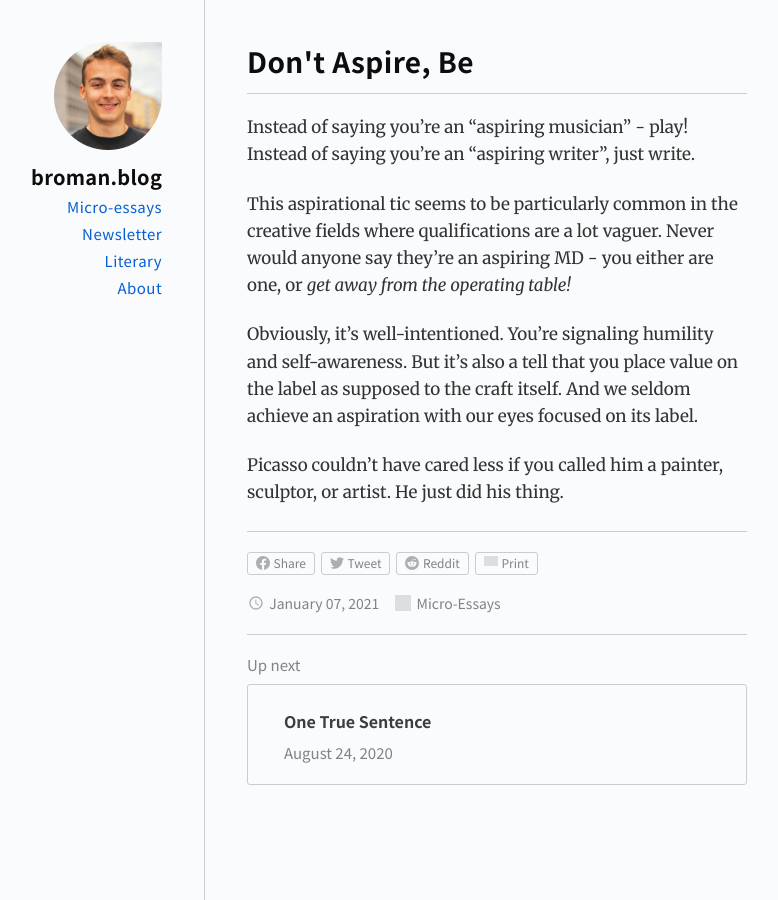
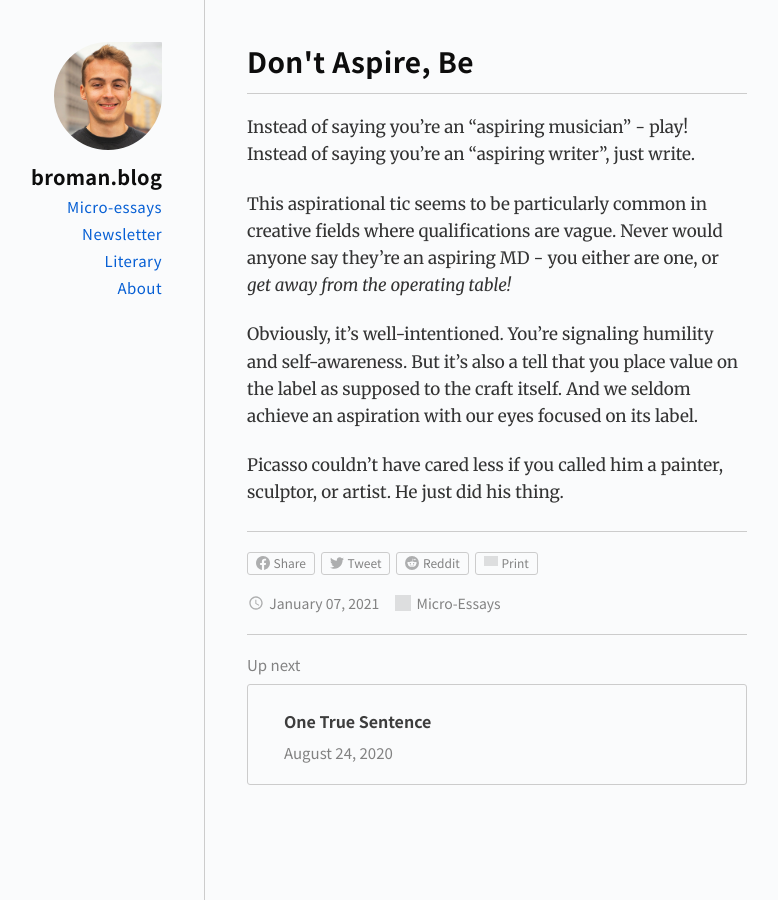
Before and after one commit to gdbroman/broman.blog, a Jekyll site: the page built from _posts/2020/2021-01-07-dont-aspire-be.md, in a window 1280 px wide. Shown: the whole page, without its empty margins (251-1029 px from the left). Built offline with Jekyll 4.4.1, drawn with Linux system fonts in a browser that asks for light colours; grey boxes are pictures that could not be loaded.

Commit message:
simplify

```diff
--- a/_posts/2020/2021-01-07-dont-aspire-be.md
+++ b/_posts/2020/2021-01-07-dont-aspire-be.md
@@ -5,7 +5,7 @@ permalink: dont-aspire-be
 
 Instead of saying you're an "aspiring musician" - play! Instead of saying you're an "aspiring writer", just write.
 
-This aspirational tic seems to be particularly common in the creative fields where qualifications are a lot vaguer. Never would anyone say they're an aspiring MD - you either are one, or *get away from the operating table!*
+This aspirational tic seems to be particularly common in creative fields where qualifications are vague. Never would anyone say they're an aspiring MD - you either are one, or *get away from the operating table!*
 
 Obviously, it’s well-intentioned. You’re signaling humility and self-awareness. But it's also a tell that you place value on the label as supposed to the craft itself. And we seldom achieve an aspiration with our eyes focused on its label.
 
```
